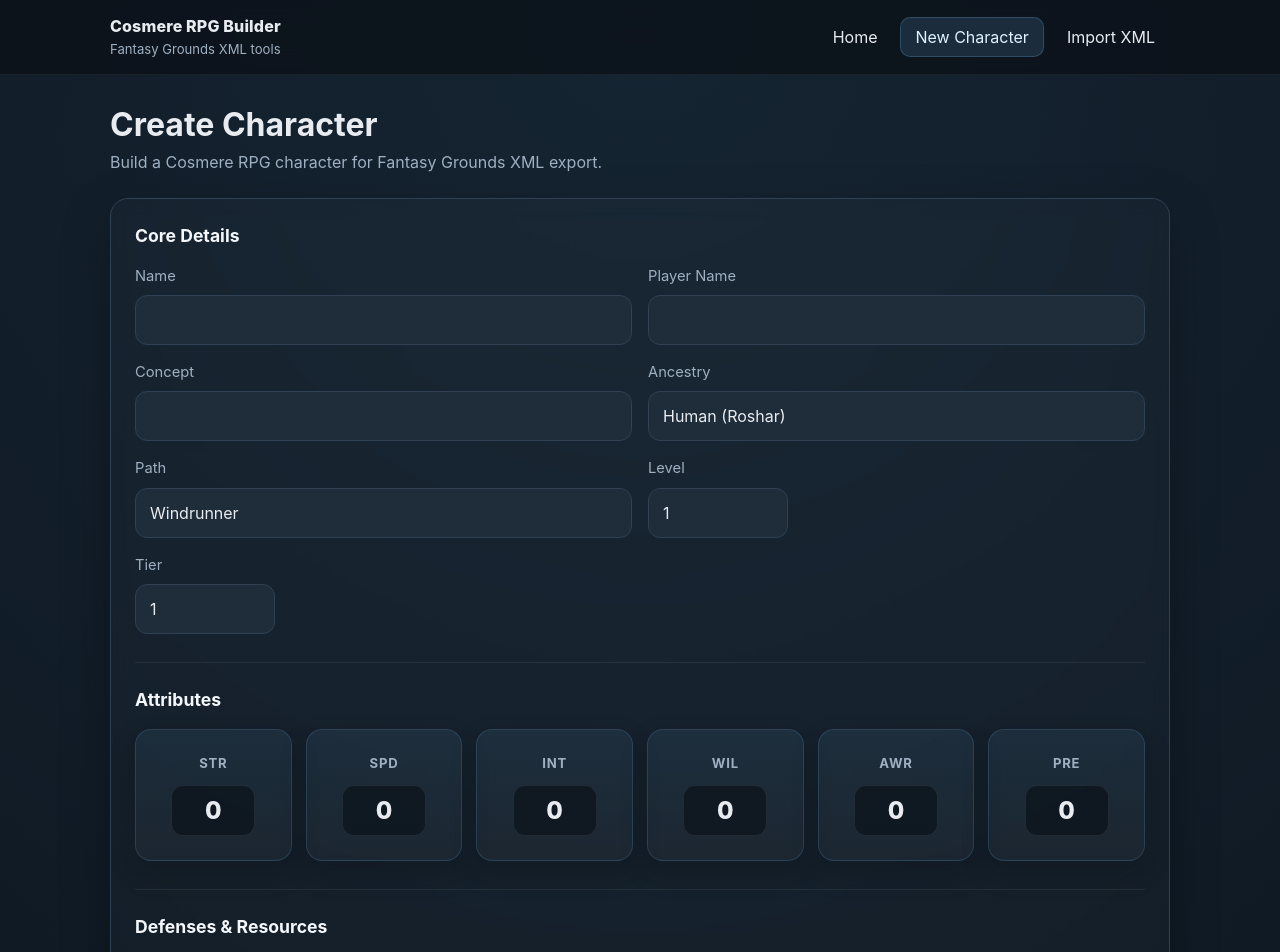
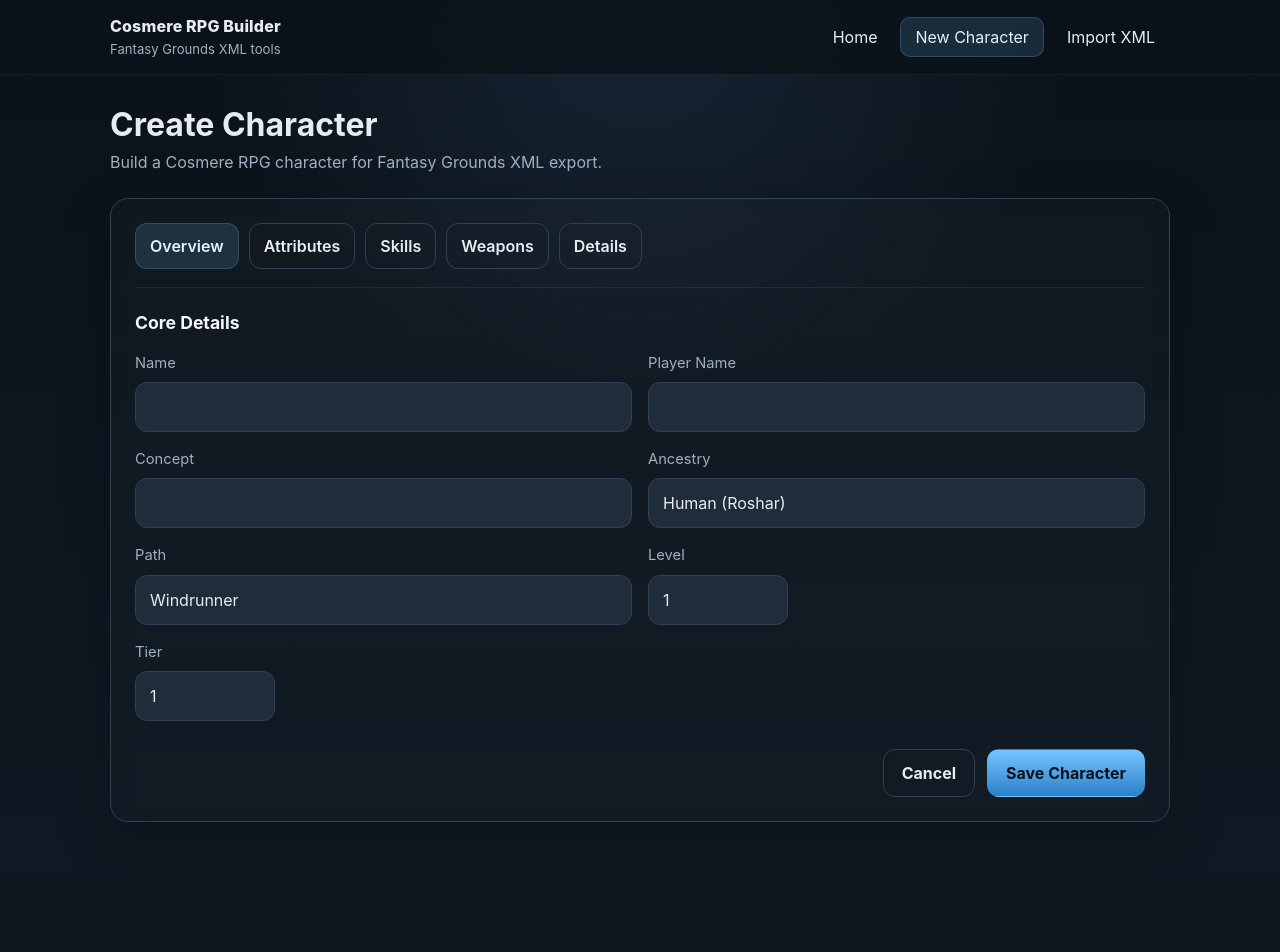
Before and after one commit to BoomerET/cosmere-rpg-character-builder, a React (Vite) app: page /new in a window 1280 px wide. Shown: the top 952 px of the page. After the commit the page ends 870 px from the top, so only its background shows below. Built offline with nearby package versions, Linux system fonts and the light colour scheme.

Commit message:
Splitting the app in to tabs
It was getting too long and required too much scrolling, so I had ChatGPT split it into tabs.

```diff
--- a/src/components/CharacterForm.tsx
+++ b/src/components/CharacterForm.tsx
@@ -1,4 +1,4 @@
-import { useEffect, type ReactNode } from "react";
+import { useEffect, useState, type ReactNode } from "react";
 import { useFieldArray, useForm } from "react-hook-form";
 import { zodResolver } from "@hookform/resolvers/zod";
 import {
@@ -21,6 +21,8 @@
   topContent?: ReactNode;
 };
 
+type FormTab = "overview" | "attributes" | "skills" | "weapons" | "details";
+
 export function CharacterForm({
   title,
   subtitle,
@@ -34,6 +36,8 @@
   errorMessage = "",
   topContent,
 }: CharacterFormProps) {
+  const [activeTab, setActiveTab] = useState<FormTab>("overview");
+
   const form = useForm<CharacterInput>({
     resolver: zodResolver(characterSchema),
     defaultValues,
@@ -80,6 +84,45 @@
       <FlashMessage kind="error" message={errorMessage} />
 
       <form className="sheet-card" onSubmit={form.handleSubmit(onSubmit)}>
+        <div className="tab-bar">
+          <button
+            type="button"
+            className={`tab-button${activeTab === "overview" ? " tab-button-active" : ""}`}
+            onClick={() => setActiveTab("overview")}
+          >
+            Overview
+          </button>
+          <button
+            type="button"
+            className={`tab-button${activeTab === "attributes" ? " tab-button-active" : ""}`}
+            onClick={() => setActiveTab("attributes")}
+          >
+            Attributes
+          </button>
+          <button
+            type="button"
+            className={`tab-button${activeTab === "skills" ? " tab-button-active" : ""}`}
+            onClick={() => setActiveTab("skills")}
+          >
+            Skills
+          </button>
+          <button
+            type="button"
+            className={`tab-button${activeTab === "weapons" ? " tab-button-active" : ""}`}
+            onClick={() => setActiveTab("weapons")}
+          >
+            Weapons
+          </button>
+          <button
+            type="button"
+            className={`tab-button${activeTab === "details" ? " tab-button-active" : ""}`}
+            onClick={() => setActiveTab("details")}
+          >
+            Details
+          </button>
+        </div>
+
+        {activeTab === "overview" && (
           <section className="sheet-section">
             <h2>Core Details</h2>
             <div className="form-grid">
@@ -127,7 +170,10 @@
               </label>
             </div>
           </section>
+        )}
 
+        {activeTab === "attributes" && (
+          <>
             <section className="sheet-section">
               <h2>Attributes</h2>
               <div className="attributes-grid">
@@ -151,7 +197,9 @@
                   <input
                     className="attribute-input"
                     type="number"
-                {...form.register("attributes.speed", { valueAsNumber: true })}
+                    {...form.register("attributes.speed", {
+                      valueAsNumber: true,
+                    })}
                   />
                 </label>
 
@@ -218,19 +266,25 @@
                   <div className="mini-grid three-up">
                     <div className="defense-display">
                       <span className="defense-label">Physical</span>
-                  <strong className="defense-value">{physicalDefense}</strong>
+                      <strong className="defense-value">
+                        {physicalDefense}
+                      </strong>
                       <span className="defense-formula">10 + STR + SPD</span>
                     </div>
 
                     <div className="defense-display">
                       <span className="defense-label">Cognitive</span>
-                  <strong className="defense-value">{cognitiveDefense}</strong>
+                      <strong className="defense-value">
+                        {cognitiveDefense}
+                      </strong>
                       <span className="defense-formula">10 + INT + WIL</span>
                     </div>
 
                     <div className="defense-display">
                       <span className="defense-label">Spiritual</span>
-                  <strong className="defense-value">{spiritualDefense}</strong>
+                      <strong className="defense-value">
+                        {spiritualDefense}
+                      </strong>
                       <span className="defense-formula">10 + AWR + PRE</span>
                     </div>
                   </div>
@@ -243,7 +297,9 @@
                       <span>Max</span>
                       <input
                         type="number"
-                    {...form.register("health.total", { valueAsNumber: true })}
+                        {...form.register("health.total", {
+                          valueAsNumber: true,
+                        })}
                       />
                     </label>
                     <label className="field">
@@ -265,14 +321,18 @@
                       <span>Max</span>
                       <input
                         type="number"
-                    {...form.register("focus.total", { valueAsNumber: true })}
+                        {...form.register("focus.total", {
+                          valueAsNumber: true,
+                        })}
                       />
                     </label>
                     <label className="field">
                       <span>Current</span>
                       <input
                         type="number"
-                    {...form.register("focus.current", { valueAsNumber: true })}
+                        {...form.register("focus.current", {
+                          valueAsNumber: true,
+                        })}
                       />
                     </label>
                   </div>
@@ -342,12 +402,17 @@
                   <span>Lifting Capacity</span>
                   <input
                     type="number"
-                {...form.register("liftingCapacity", { valueAsNumber: true })}
+                    {...form.register("liftingCapacity", {
+                      valueAsNumber: true,
+                    })}
                   />
                 </label>
               </div>
             </section>
+          </>
+        )}
 
+        {activeTab === "skills" && (
           <section className="sheet-section">
             <h2>Skills</h2>
 
@@ -390,7 +455,9 @@
               </div>
             </div>
           </section>
+        )}
 
+        {activeTab === "weapons" && (
           <section className="sheet-section">
             <h2>Weapons</h2>
 
@@ -445,12 +512,16 @@
 
                     <label className="field field-small">
                       <span>Damage Dice</span>
-                    <input {...form.register(`weapons.${index}.damageDice`)} />
+                      <input
+                        {...form.register(`weapons.${index}.damageDice`)}
+                      />
                     </label>
 
                     <label className="field">
                       <span>Damage Type</span>
-                    <input {...form.register(`weapons.${index}.damageType`)} />
+                      <input
+                        {...form.register(`weapons.${index}.damageType`)}
+                      />
                     </label>
 
                     <label className="field">
@@ -509,9 +580,11 @@
               ))}
             </div>
           </section>
+        )}
 
+        {activeTab === "details" && (
           <section className="sheet-section">
-          <h2>Sheet Details</h2>
+            <h2>Details</h2>
             <div className="form-grid">
               <label className="field">
                 <span>Expertises</span>
@@ -534,6 +607,7 @@
               </label>
             </div>
           </section>
+        )}
 
         <div className="action-row">
           <button
--- a/src/index.css
+++ b/src/index.css
@@ -802,3 +802,32 @@
 .skill-cell input {
   text-align: center;
 }
+
+.tab-bar {
+  display: flex;
+  gap: 10px;
+  flex-wrap: wrap;
+  margin-bottom: 22px;
+  padding-bottom: 18px;
+  border-bottom: 1px solid rgba(255,255,255,0.07);
+}
+
+.tab-button {
+  border: 1px solid var(--border);
+  background: transparent;
+  color: var(--text);
+  border-radius: 12px;
+  padding: 10px 14px;
+  cursor: pointer;
+  font-weight: 600;
+}
+
+.tab-button:hover {
+  background: rgba(255,255,255,0.04);
+}
+
+.tab-button-active {
+  background: rgba(119, 195, 255, 0.14);
+  border-color: rgba(119, 195, 255, 0.22);
+  color: #dff2ff;
+}
```
Lines whose indentation alone changed are shown as unchanged.
